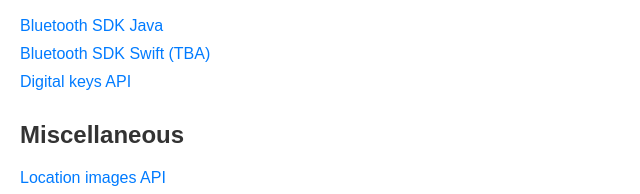
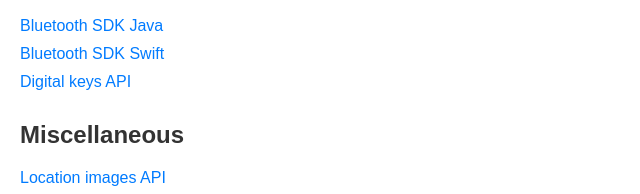
Before and after one commit to iBoxen/swaggers, a plain HTML site: page 61c4fbbba37ede77bfcec8883de3f25a63aecd86/index.html in a window 1280 px wide. Shown: the part 349-543 px from the top of the page, 0-640 px from the left. Drawn offline with Linux system fonts and the light colour scheme.

Commit message:
remove tba swift

```diff
--- a/61c4fbbba37ede77bfcec8883de3f25a63aecd86/index.html
+++ b/61c4fbbba37ede77bfcec8883de3f25a63aecd86/index.html
@@ -80,7 +80,7 @@
             <h2>App integration</h2>
             <ul>
                 <li><a target="_blank" href="./BluetoothSDKJava/">Bluetooth SDK Java</a></li>
-                <li><a target="_blank" href="./BluetoothSDKSwift/">Bluetooth SDK Swift (TBA)</a></li>
+                <li><a target="_blank" href="./BluetoothSDKSwift/">Bluetooth SDK Swift</a></li>
                 <li><a target="_blank" href="https://sdk.qlocxiboxen.com/docs/">Digital keys API</a></li>
             </ul>
         </section>
```
